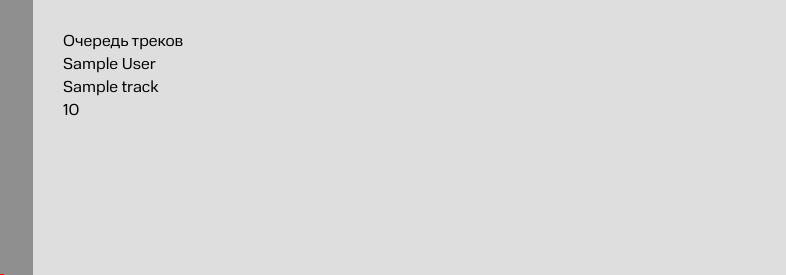
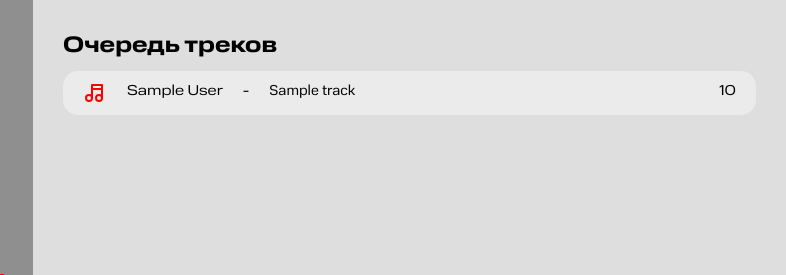
Before and after one commit to nupellot/music-synchronizer, a Flask app: template templates/index_chat.html in a window 1280 px wide. Shown: the top 275 px of the page, without its empty margins (494-1280 px from the left). Run offline with Flask 3, Linux system fonts and the light colour scheme; the template is opened without the code that fills it: most values are stand-ins (such as "Sample title", 1, 10 or a date in 2020); parts of the project's set-up code (start-up, migrations or seed data) failed here and were passed over; some libraries are stand-ins or nearby versions.

Commit message:
Закончил оформление очереди треков

```diff
--- a/app.py
+++ b/app.py
@@ -1,4 +1,5 @@
 # app.py
+import math
 import string
 import random
 from flask import Flask, render_template
@@ -40,7 +41,7 @@ class Room:
         print("address ", address)
         f = MP3(address)
         # print(AudioSegment.from_mp3(self.queue[-1]["filename"]))
-        self.queue[-1]["duration"] = f.info.length
+        self.queue[-1]["duration"] = str(math.floor(f.info.length / 60)) + ":" + str(math.floor(f.info.length % 60))
         print("duration added")
 
 
--- a/static/css/fonts.css
+++ b/static/css/fonts.css
@@ -37,3 +37,13 @@
        /* Если не получилось, загрузит woff2 */
        url("../fonts/MTSWide-Regular.woff2") format("woff2")
 }
+
+@font-face {
+  font-family: "MTS compact bold";
+  font-style: normal;
+  font-weight: 400;
+  /* Браузер сначала попробует найти шрифт локально */
+  src: local("MTS compact bold"),
+       /* Если не получилось, загрузит woff2 */
+       url("../fonts/MTSCompact-Bold.woff2") format("woff2")
+}
--- a/static/css/main.css
+++ b/static/css/main.css
@@ -73,6 +73,46 @@ main {
 .right-part > * {
     /*outline: 1px solid blue;*/
 }
+
+
+.tracks-queue {
+    display: flex;
+    flex-direction: column;
+}
+
+.queue-title {
+    font-family: "MTS wide bold", sans-serif;
+    font-size: 1.4rem;
+    margin-bottom: 10px;
+}
+
+.track {
+    font-family: "MTS wide regular", sans-serif;
+    font-size: 0.9rem;
+    margin-bottom: 10px;
+    padding: 0px 10px 0px 10px;
+    border-radius: 15px;
+    background: rgba(255, 255, 255, 0.38);
+    display: flex;
+}
+
+.track-icon {
+    color: rgb(255, 0, 0);
+}
+
+.track > * {
+    margin: 10px;
+}
+
+.track-title {
+    font-family: "MTS text regular", sans-serif;
+}
+
+.track-duration {
+    margin-left: auto;
+}
+
+
 
 
 
--- a/templates/index_chat.html
+++ b/templates/index_chat.html
@@ -35,7 +35,9 @@
 
             {% for track in room.queue %}
                 <div class="track">
+                    <svg xmlns="http://www.w3.org/2000/svg" class="track-icon" width="24" height="24" viewBox="0 0 24 24" stroke-width="2" stroke="currentColor" fill="none" stroke-linecap="round" stroke-linejoin="round"><path stroke="none" d="M0 0h24v24H0z" fill="none"/><path d="M3 17a3 3 0 1 0 6 0a3 3 0 0 0 -6 0" /><path d="M13 17a3 3 0 1 0 6 0a3 3 0 0 0 -6 0" /><path d="M9 17v-13h10v13" /><path d="M9 8h10" /></svg>
                     <div class="track-author">{{ track["author"] }}</div>
+                    <span>-</span>
                     <div class="track-title">{{ track["title"] }}</div>
                     <div class="track-duration">{{ track["duration"] }}</div>
                 </div>
```
